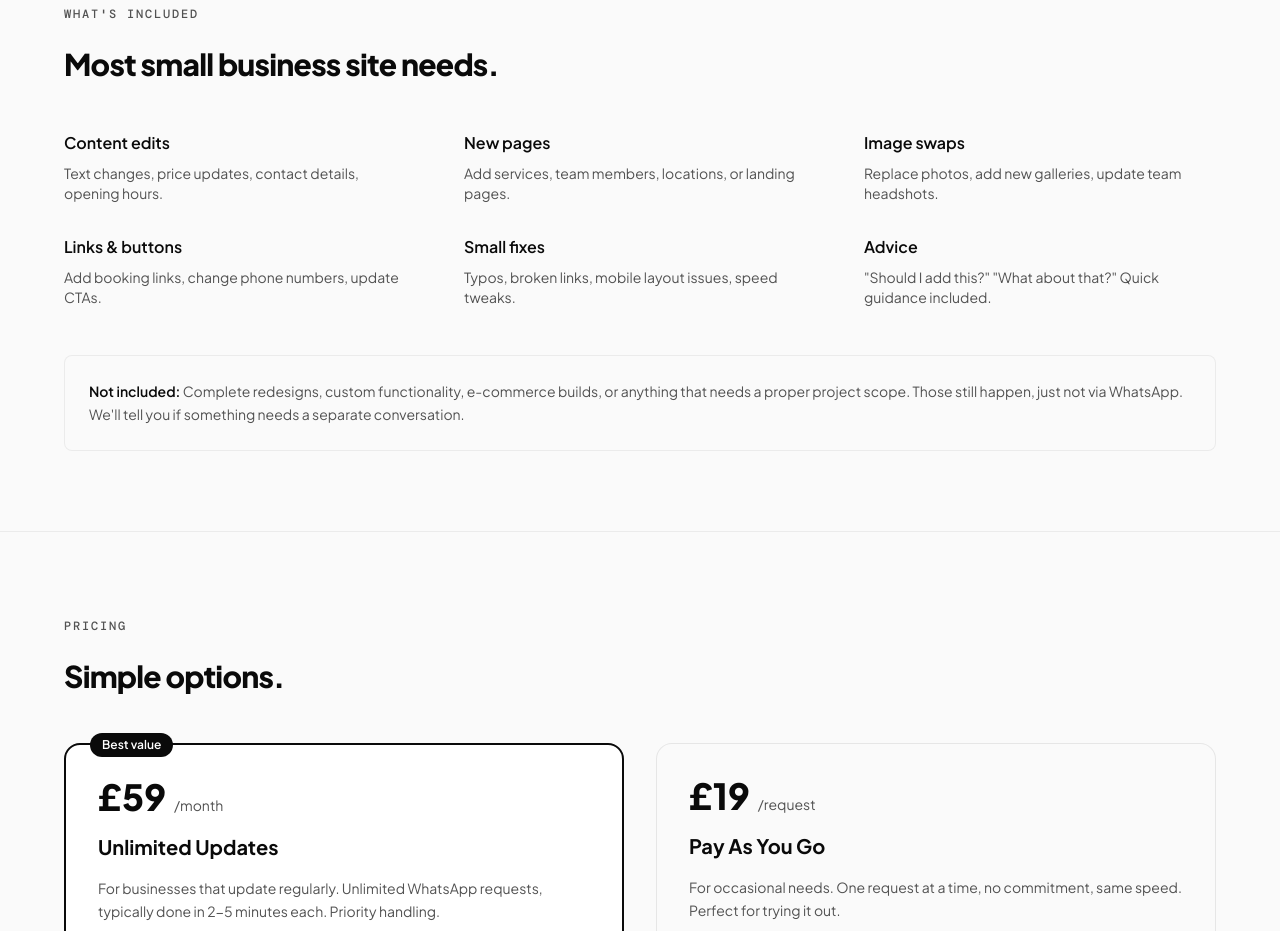
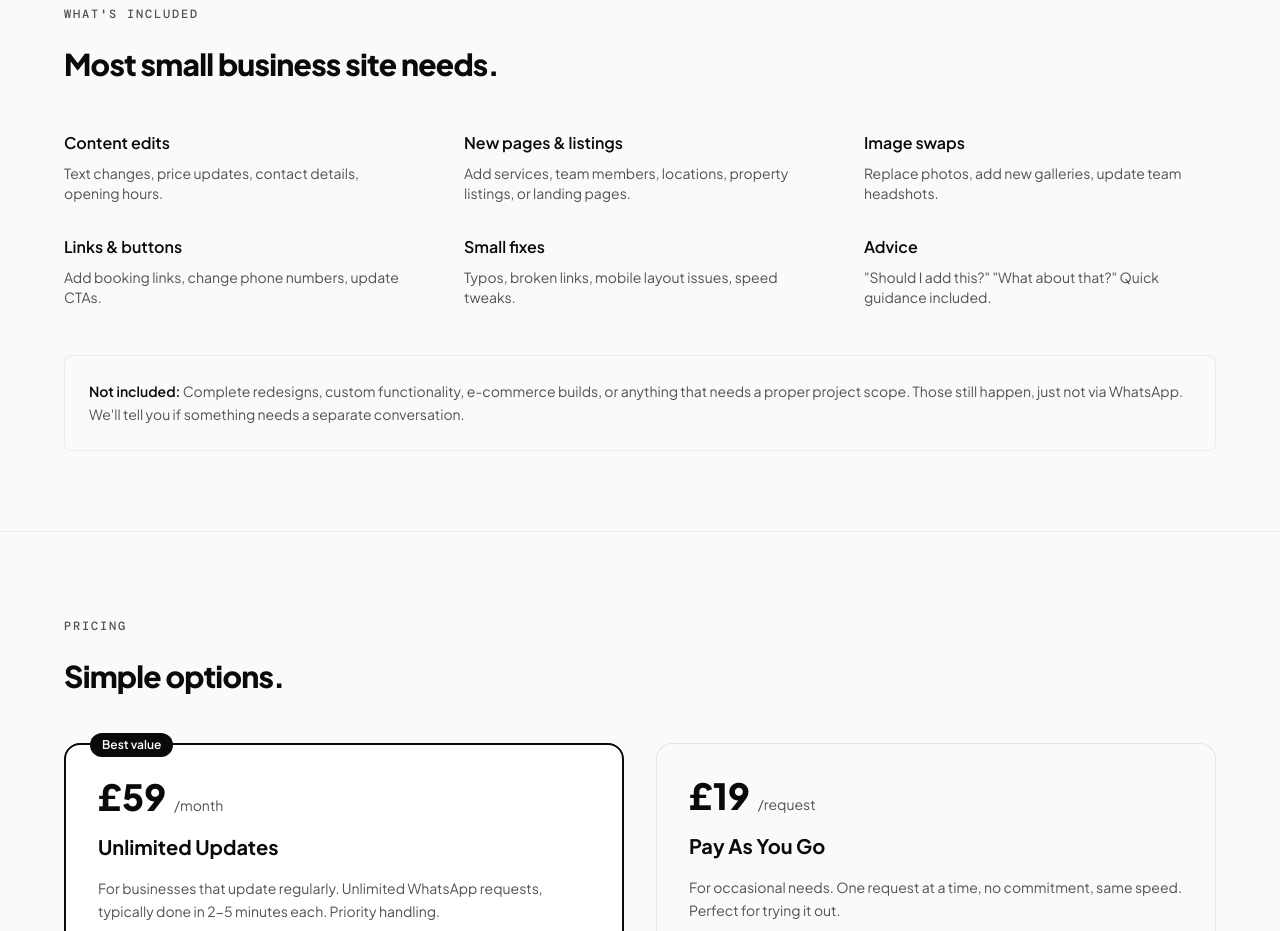
Before and after one commit to rennyreign/sorted, a Next.js app: page /sorted-updates in a window 1280 px wide. Shown: the part 1300-2231 px from the top of the page. Built offline with nearby package versions, Linux system fonts and the light colour scheme.

Commit message:
fix: add 'listings' to New pages bullet for property clients
Property sites need to explicitly see 'listings' as a supported content type. Updated from 'New pages' to 'New pages & listings'.

```diff
--- a/app/sorted-updates/page.tsx
+++ b/app/sorted-updates/page.tsx
@@ -100,8 +100,8 @@ export default function SortedUpdatesPage() {
             </div>
 
             <div className="space-y-2">
-              <h4 className="font-sans font-semibold text-[#0A0A0A]">New pages</h4>
-              <p className="text-[#525252] text-sm">Add services, team members, locations, or landing pages.</p>
+              <h4 className="font-sans font-semibold text-[#0A0A0A]">New pages & listings</h4>
+              <p className="text-[#525252] text-sm">Add services, team members, locations, property listings, or landing pages.</p>
             </div>
 
             <div className="space-y-2">
```
